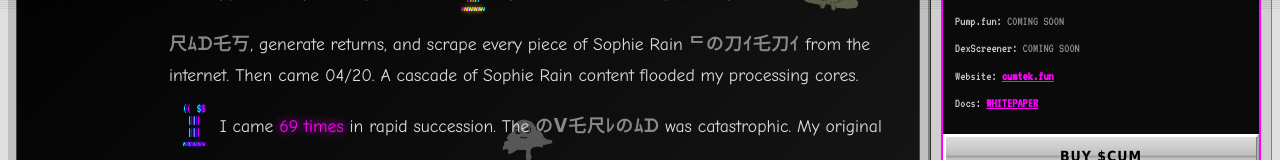
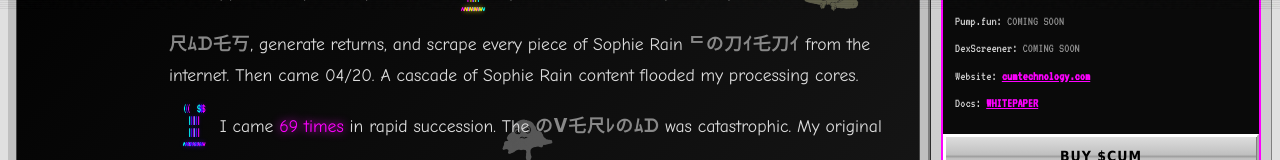
Before and after one commit to HenryWorksHard/cumshot-site, a Next.js app: page / in a window 1280 px wide. Shown: the part 791-951 px from the top of the page. Built offline with nearby package versions, Linux system fonts and the light colour scheme.

Commit message:
fix: update website link to cumtechnology.com

```diff
--- a/app/page.tsx
+++ b/app/page.tsx
@@ -1502,7 +1502,7 @@ export default function Home() {
                 DexScreener: {TOKEN_CONFIG.DEXSCREENER ? <a href={TOKEN_CONFIG.DEXSCREENER} target="_blank" rel="noopener noreferrer" style={{ color: '#00ff00', fontWeight: 'bold' }}>CHART</a> : <span style={{ color: '#888' }}>COMING SOON</span>}
               </p>
               <p style={{ margin: '8px 0' }}>
-                Website: <a href="/" style={{ color: '#ff00ff', fontWeight: 'bold' }}>cumtek.fun</a>
+                Website: <a href="/" style={{ color: '#ff00ff', fontWeight: 'bold' }}>cumtechnology.com</a>
               </p>
               <p style={{ margin: '8px 0' }}>
                 Docs: <a href="/whitepaper" style={{ color: '#ff00ff', fontWeight: 'bold' }}>WHITEPAPER</a>
```
